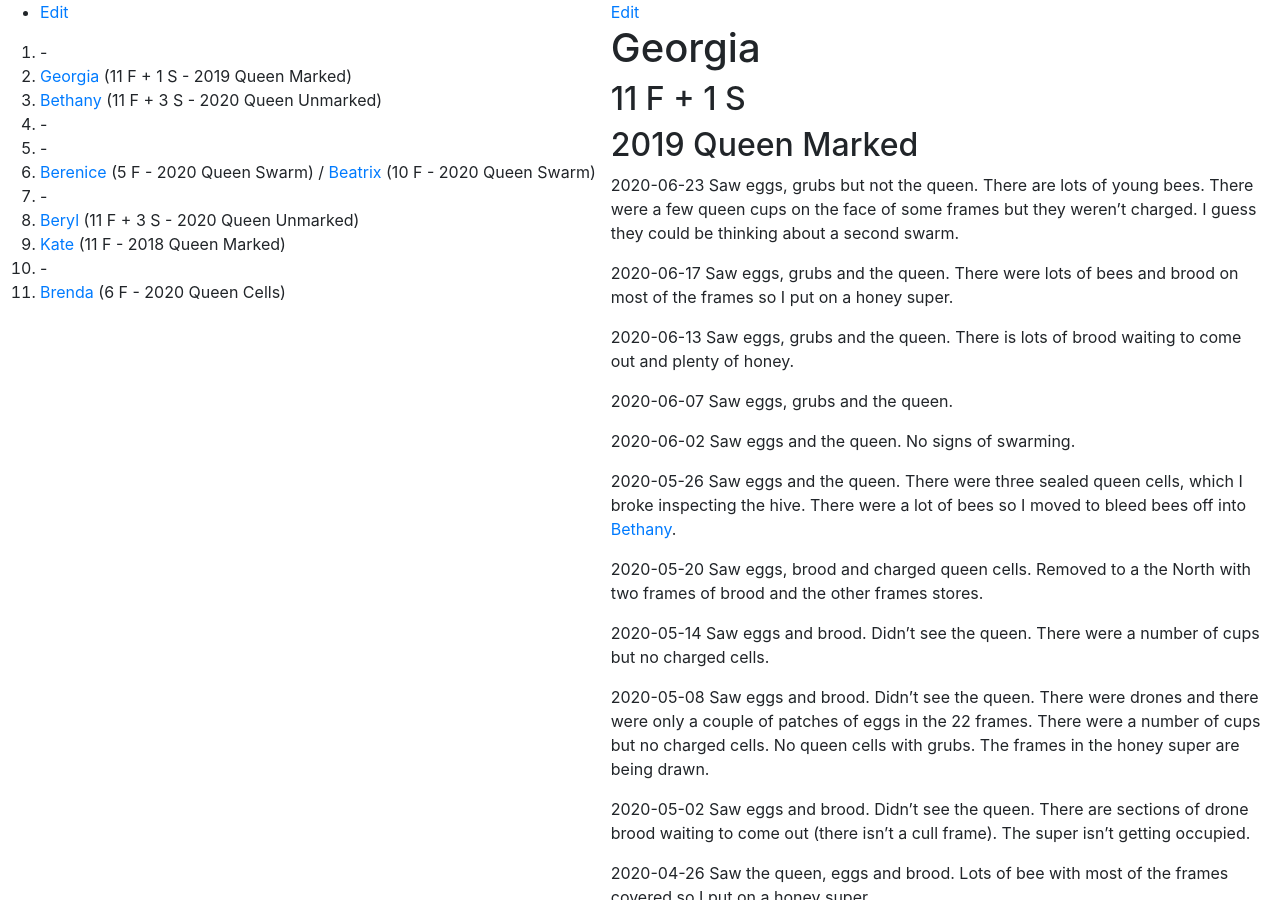
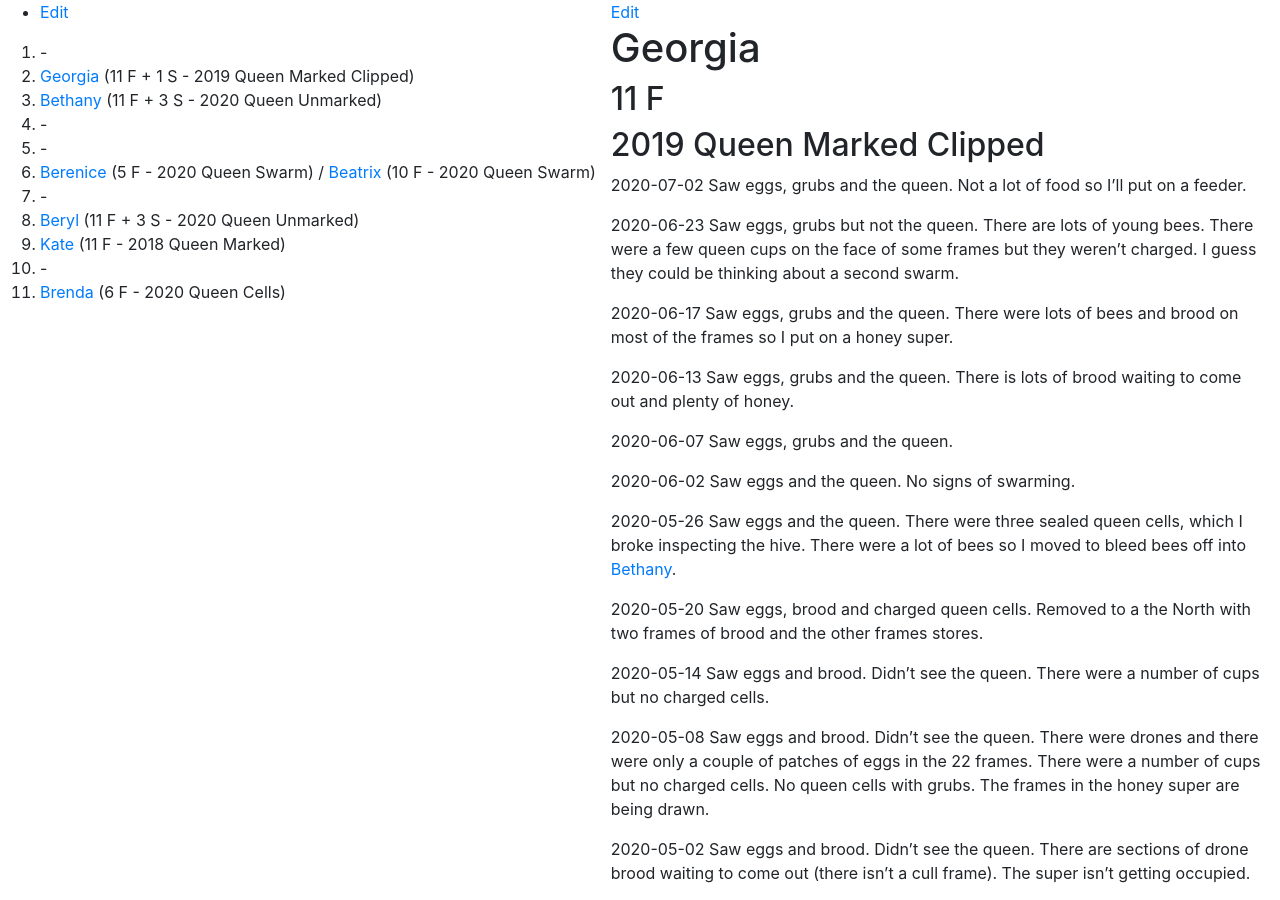
Before and after one commit to joejcollins/rhapsody-angel, a Jekyll site: the page built from queens/2019-georgia.md, in a window 1280 px wide and 900 px high. Built offline with Jekyll 4.4.1, drawn with Linux system fonts in a browser that asks for light colours; our own code applies the rules of GitHub Pages for plain Markdown files.

Commit message:
Rainy recently so checking for food

```diff
--- a/_includes/apiary.md
+++ b/_includes/apiary.md
@@ -1,7 +1,7 @@
 * [Edit](https://github.com/joejcollins/rhapsody-angel/edit/master/_includes/apiary.md)
 
 1. -
-1. [Georgia]({{ site.baseurl }}/queens/2019-georgia.html) (11 F + 1 S - 2019 Queen Marked)
+1. [Georgia]({{ site.baseurl }}/queens/2019-georgia.html) (11 F + 1 S - 2019 Queen Marked Clipped)
 1. [Bethany]({{ site.baseurl }}/queens/2020-bethany.html) (11 F + 3 S - 2020 Queen Unmarked)
 1. -
 1. -
--- a/queens/2019-georgia.md
+++ b/queens/2019-georgia.md
@@ -1,6 +1,8 @@
 # Georgia
-## 11 F + 1 S
-## 2019 Queen Marked
+## 11 F
+## 2019 Queen Marked Clipped
+
+2020-07-02 Saw eggs, grubs and the queen.  Not a lot of food so I'll put on a feeder.
 
 2020-06-23 Saw eggs, grubs but not the queen.  There are lots of young bees.  There were a few queen cups on the face of some frames but they weren't charged.  I guess they could be thinking about a second swarm.
 
```
Also changed, not shown: queens/2018-kate.md (+3 -1 lines), queens/2020-beatrix.md (+2 -0 lines), 1 other file.
